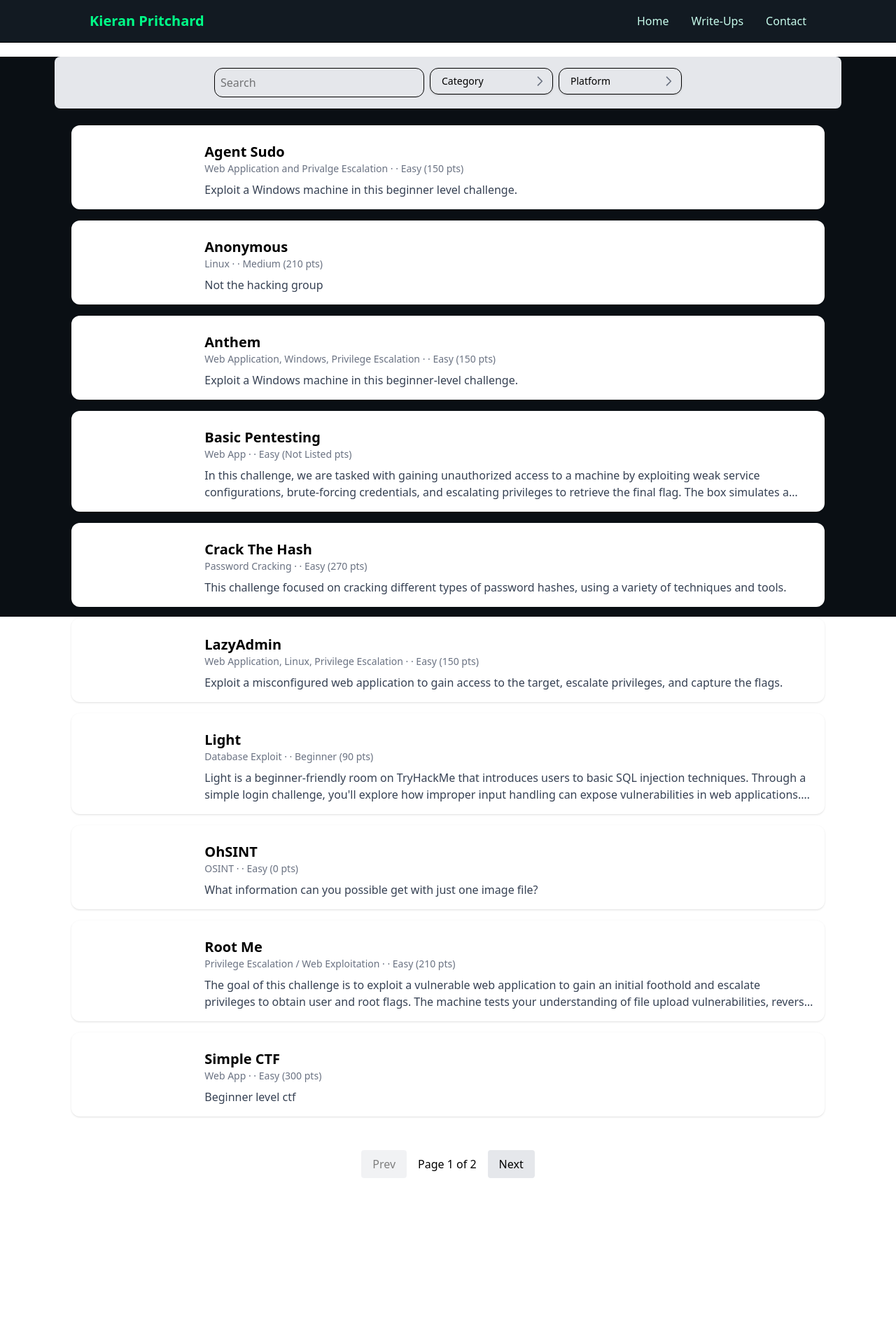
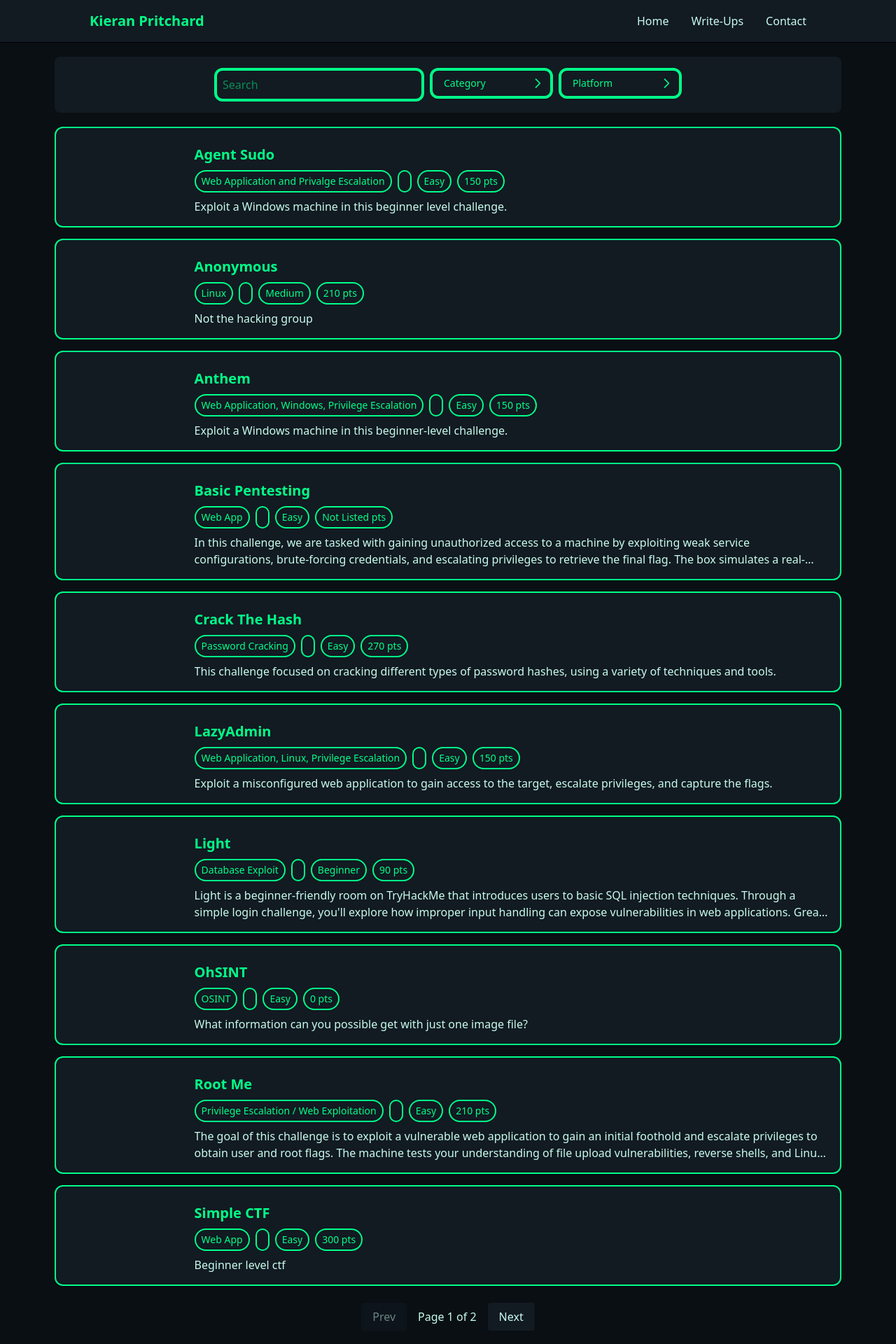
Before and after one commit to KieranPritchard/CTF-Showcase, a React (Vite) app: page /write-ups in a window 1280 px wide. Shown: the top 1920 px of the page at 70% size. Before the commit the page ends 1707 px from the top, so only its background shows below. Built offline with nearby package versions, Linux system fonts and the light colour scheme.

Commit message:
added styling to the writeups page

```diff
--- /dev/null
+++ b/src/components/AutoBackground.jsx
@@ -0,0 +1,9 @@
+function AutoBackground({children, isEven}){
+    return(
+        <div className={isEven ? "h-auto bg-[#121A22] px-4" : "h-auto bg-[#0A0F14] px-4"}>
+            {children}
+        </div>
+    )
+}
+
+export default AutoBackground
--- a/src/components/write_ups/Dropdown.jsx
+++ b/src/components/write_ups/Dropdown.jsx
@@ -15,7 +15,7 @@ function Dropdown({ options = [], handleSelect, message}) {
             <button
                 type="button"
                 onClick={() => setIsOpen(!isOpen)}
-                className="w-full text-left px-4 pr-2 py-2 border rounded-xl shadow-sm focus:outline-none"
+                className="w-full text-left px-4 pr-2 py-2 border-4 border-[#00FF88] text-[#00FF88] rounded-xl shadow-sm focus:outline-none"
             >
                 <span>{selected}</span>
                 <svg
@@ -23,18 +23,18 @@ function Dropdown({ options = [], handleSelect, message}) {
                     xmlns="http://www.w3.org/2000/svg"
                     fill="none"
                     viewBox="0 0 24 24"
-                    stroke="#6B7280"
+                    stroke="#00FF88"
                 >
                 <path strokeLinecap="round" strokeLinejoin="round" strokeWidth={2} d="M19 9l-7 7-7-7" />
                 </svg>
             </button>
 
             {isOpen && (
-                <ul className="w-full bg-white border border-gray-300 rounded shadow-md mt-1 py-2 absolute z-10">
+                <ul className="w-full bg-[#0A0F14] border border-[#00FF88] text-[#00FF88] rounded shadow-md mt-1 py-2 absolute z-10">
                 {options.map((option) => (
                     <li
                         key={option}
-                        className="px-4 py-2 hover:bg-indigo-500 hover:text-white cursor-pointer"
+                        className="px-4 py-2 hover:bg-[#00FF88] hover:text-[#0A0F14] cursor-pointer"
                         onClick={() => onSelectOption(option)}
                     >
                         {option}
--- a/src/components/write_ups/LinkBlock.jsx
+++ b/src/components/write_ups/LinkBlock.jsx
@@ -5,17 +5,17 @@ function LinkBlock({ post, getDescription }) {
         <Link
             key={post.slug}
             to={`/writeups/${post.slug}`}
-            className="grid grid-cols-6 p-4 bg-white rounded-xl shadow hover:shadow-lg transition"
+            className="grid grid-cols-6 p-4 bg-[#121A22] border-2 border-[#00FF88] rounded-xl shadow hover:shadow-lg transition"
         >
             <div className="col-span-1"></div>
             <div className="col-span-5">
-                <h2 className="text-xl mt-2 font-bold">{post.title}</h2>
+                <h2 className="text-xl mt-2 font-bold text-[#00FF88] hover:text-white neon-hover">{post.title}</h2>
                 {post.points && (
-                    <p className="text-sm text-gray-500">
-                        {post.category} · {post.platform} · {post.difficulty} ({post.points} pts)
+                    <p className="flex flex-row gap-2 mt-2 text-sm text-[#00FF88]">
+                        <span className="border-2 border-[#00FF88] p-1 px-2 rounded-4xl">{post.category}</span> <span className="border-2 border-[#00FF88] p-1 px-2 rounded-4xl">{post.platform}</span> <span className="border-2 border-[#00FF88] p-1 px-2 rounded-4xl">{post.difficulty}</span> <span className="border-2 border-[#00FF88] p-1 px-2 rounded-4xl">{post.points} pts</span>
                     </p>
                 )}
-                <p className="text-gray-700 mt-2 line-clamp-2">
+                <p className="text-[#C7FCEC] mt-2 line-clamp-2">
                     {getDescription(post.content)}
                 </p>
             </div>
--- a/src/components/write_ups/Search.jsx
+++ b/src/components/write_ups/Search.jsx
@@ -10,7 +10,7 @@ function Search(){
     return(
         <form>
             <input
-                className="border rounded-xl p-2 w-75"
+                className="border-4 border-[#00FF88] text-[#00FF88] rounded-xl p-2 w-75"
                 type="text"
                 value={item}
                 onChange={handleChange}
--- a/src/components/write_ups/Toolbar.jsx
+++ b/src/components/write_ups/Toolbar.jsx
@@ -1,6 +1,6 @@
 function Toolbar({children}){
     return(
-        <div className="bg-gray-200 py-4 rounded-lg mt-5 flex flex-row justify-center gap-2">
+        <div className="bg-[#121A22] py-4 rounded-lg flex flex-row justify-center gap-2">
             {children}
         </div>
     )
--- a/src/pages/WriteUps.jsx
+++ b/src/pages/WriteUps.jsx
@@ -1,6 +1,6 @@
 import { useState, useEffect } from "react";
-import { Link } from "react-router-dom";
 import Background from "../components/Background";
+import AutoBackground from "../components/AutoBackground";
 import Dropdown from "../components/write_ups/Dropdown";
 import Search from "../components/write_ups/Search";
 import Toolbar from "../components/write_ups/Toolbar";
@@ -18,22 +18,18 @@ function WriteUps() {
     const [search, setSearch] = useState("");
     const [page, setPage] = useState(1);
 
-    // ✅ Fetch from local JSON file
     useEffect(() => {
         fetch("/writeups.json")
         .then((res) => res.json())
         .then((data) => {
             setPosts(data);
             setFiltered(data);
-
-                // Extract unique categories and platforms for dropdowns
             setCategories([...new Set(data.map((p) => p.category).filter(Boolean))]);
             setPlatforms([...new Set(data.map((p) => p.platform).filter(Boolean))]);
         })
         .catch((err) => console.error("Failed to load writeups.json:", err));
     }, []);
 
-    // ✅ Handle filtering and searching
     useEffect(() => {
         let results = posts;
         if (category) results = results.filter((p) => p.category === category);
@@ -47,12 +43,19 @@ function WriteUps() {
         setPage(1);
     }, [category, platform, search, posts]);
 
-    // ✅ Pagination
-    const totalPages = Math.ceil(filtered.length / PAGE_SIZE);
-    const startIndex = (page - 1) * PAGE_SIZE;
+    const totalPages = Math.max(1, Math.ceil(filtered.length / PAGE_SIZE));
+    const safePage = Math.min(Math.max(1, page), totalPages);
+    if (safePage !== page) setPage(safePage);
+
+    const startIndex = (safePage - 1) * PAGE_SIZE;
     const currentPosts = filtered.slice(startIndex, startIndex + PAGE_SIZE);
 
-    // ✅ Helper to get first paragraph block as description
+    // debug: show counts in console (remove later)
+    console.log("filtered.length:", filtered.length, "currentPosts.length:", currentPosts.length, "page:", safePage);
+
+    const useAuto = currentPosts.length > 5; // <-- posts displayed on this page
+    const Wrapper = useAuto ? AutoBackground : Background;
+
     const getDescription = (content) => {
         if (!content || !Array.isArray(content)) return "";
         const paraBlock = content.find((b) => b.type === "paragraph");
@@ -60,43 +63,31 @@ function WriteUps() {
     };
 
     return (
-        <Background>
-            <div className="px-[5%]">
+    <Wrapper>
+        <div className="px-[5%] pt-5">
             <Toolbar>
             <Search handleChange={setSearch} />
             <Dropdown options={categories} handleSelect={setCategory} message="Category" />
             <Dropdown options={platforms} handleSelect={setPlatform} message="Platform" />
             </Toolbar>
 
-                <div className="grid gap-4 p-6">
+            <div className="grid gap-4 mt-5">
                 {currentPosts.map((post) => (
                     <LinkBlock key={post.slug} post={post} getDescription={getDescription} />
                 ))}
             </div>
 
             {totalPages > 1 && (
-                    <div className="flex justify-center items-center gap-4 py-6">
-                        <button
-                            onClick={() => setPage(page - 1)}
-                            disabled={page === 1}
-                            className="px-4 py-2 bg-gray-200 rounded disabled:opacity-50"
-                        >
-                            Prev
-                        </button>
-                        <span>
-                            Page {page} of {totalPages}
-                        </span>
-                        <button
-                            onClick={() => setPage(page + 1)}
-                            disabled={page === totalPages}
-                            className="px-4 py-2 bg-gray-200 rounded disabled:opacity-50"
-                        >
-                            Next
-                        </button>
+                <div className="flex justify-center items-center gap-4 py-6 text-[#C7FCEC]">
+                    <button onClick={() => setPage((p) => Math.max(1, p - 1))} disabled={safePage === 1}
+                            className="px-4 py-2 bg-[#121A22] rounded disabled:opacity-50">Prev</button>
+                    <span>Page {safePage} of {totalPages}</span>
+                    <button onClick={() => setPage((p) => Math.min(totalPages, p + 1))} disabled={safePage === totalPages}
+                            className="px-4 py-2 bg-[#121A22] rounded disabled:opacity-50">Next</button>
                 </div>
             )}
         </div>
-        </Background>
+    </Wrapper>
     );
 }
 
```
Lines whose indentation alone changed are shown as unchanged.
